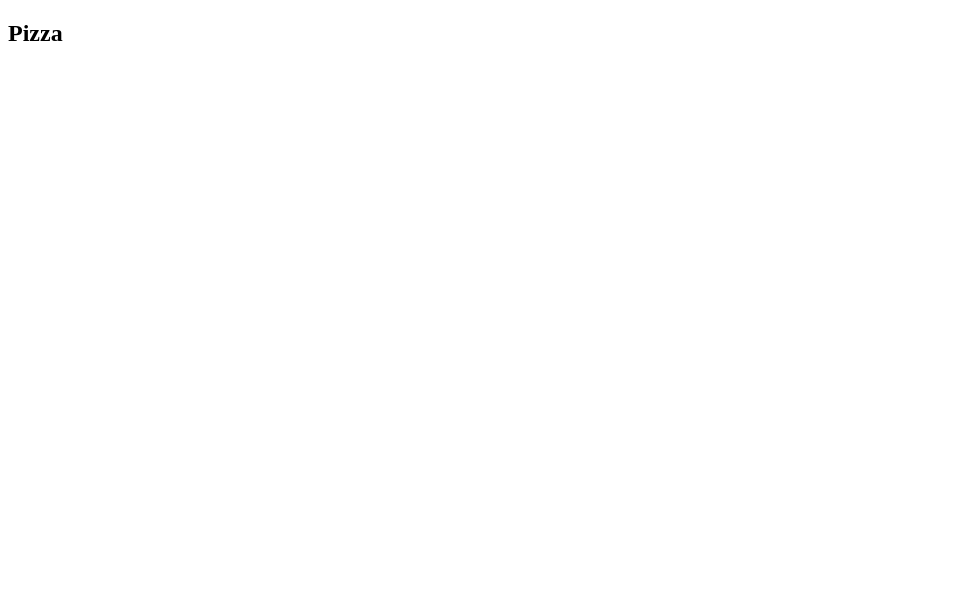
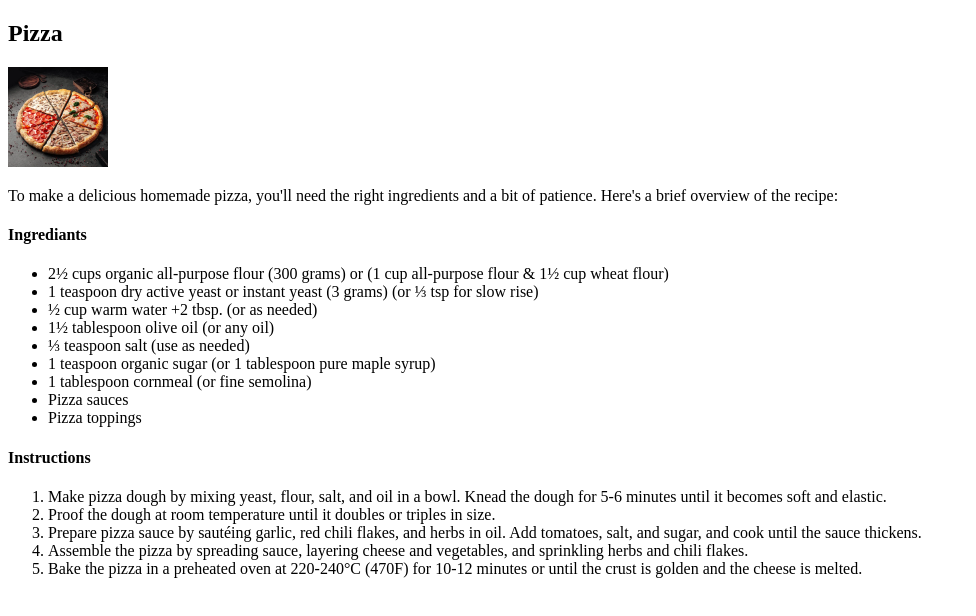
Before and after one commit to manav590/odin-recipes, a plain HTML site: page recipes/pizza.html in a window 1280 px wide. Shown: the whole page, without its empty margins (0-976 px from the left). Drawn offline with Linux system fonts and the light colour scheme.

Commit message:
added recipe for pizza

```diff
--- a/recipes/pizza.html
+++ b/recipes/pizza.html
@@ -7,5 +7,27 @@
 </head>
 <body>
     <h2>Pizza</h2>
+    <img src="./pizza.jpg" height="100px" width="100px">
+    <p>To make a delicious homemade pizza, you'll need the right ingredients and a bit of patience. Here's a brief overview of the recipe:</p>
+    <h4>Ingrediants</h4>
+    <ul>
+        <li>2½ cups organic all-purpose flour (300 grams) or (1 cup all-purpose flour & 1½ cup wheat flour)</li>
+        <li>1 teaspoon dry active yeast or instant yeast (3 grams) (or ⅓ tsp for slow rise)</li>
+        <li>½ cup warm water +2 tbsp. (or as needed)</li>
+        <li>1½ tablespoon olive oil (or any oil)</li>
+        <li>⅓ teaspoon salt (use as needed)</li>
+        <li>1 teaspoon organic sugar (or 1 tablespoon pure maple syrup)</li>
+        <li>1 tablespoon cornmeal (or fine semolina)</li>
+        <li>Pizza sauces</li>
+        <li>Pizza toppings</li>
+    </ul>
+    <h4>Instructions</h4>
+    <ol>
+        <li>Make pizza dough by mixing yeast, flour, salt, and oil in a bowl. Knead the dough for 5-6 minutes until it becomes soft and elastic.</li>
+        <li>Proof the dough at room temperature until it doubles or triples in size.</li>
+        <li>Prepare pizza sauce by sautéing garlic, red chili flakes, and herbs in oil. Add tomatoes, salt, and sugar, and cook until the sauce thickens.</li>
+        <li>Assemble the pizza by spreading sauce, layering cheese and vegetables, and sprinkling herbs and chili flakes.</li>
+        <li>Bake the pizza in a preheated oven at 220-240°C (470F) for 10-12 minutes or until the crust is golden and the cheese is melted.</li>
+    </ol>
 </body>
 </html>
```
Also changed, not shown: recipes/pizza.jpg (added).
